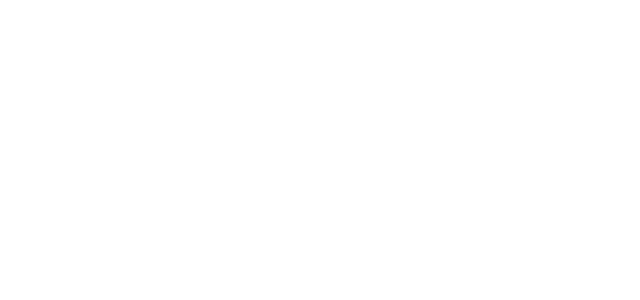
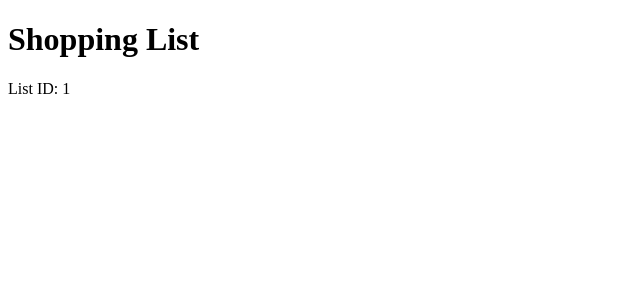
Before and after one commit to Sharon-Mashai/Shopping-List, a React (Vite) app: page /shopping-list/1 in a window 1280 px wide. Before the commit this address had no page. Shown: the top 300 px of the page, without its empty margins (0-640 px from the left). Built offline with nearby package versions, Linux system fonts and the light colour scheme.

Commit message:
Added the shopping list page

```diff
--- a/src/App.tsx
+++ b/src/App.tsx
@@ -3,6 +3,7 @@
 import Login from "./assets/pages/Login";
 import Register from "./assets/pages/Register";
 import Home from "./assets/pages/Home";
+import ShoppingList from "./assets/ShoppingList";
 
 function App() {
   return (
@@ -14,7 +15,9 @@
 
         <Route path="/register" element={<Register />} />
 
-        <Route path="/home" element={<Home/>} />
+        <Route path="/home" element={<Home />} />
+
+        <Route path="/shopping-list/:id" element={<ShoppingList />} />
 
       </Routes>
     </BrowserRouter>
--- /dev/null
+++ b/src/assets/ShoppingList.tsx
@@ -0,0 +1,14 @@
+import { useParams } from "react-router-dom";
+
+function ShoppingList() {
+  const { id } = useParams();
+
+  return (
+    <main>
+      <h1>Shopping List</h1>
+      <p>List ID: {id}</p>
+    </main>
+  );
+}
+
+export default ShoppingList;
```
